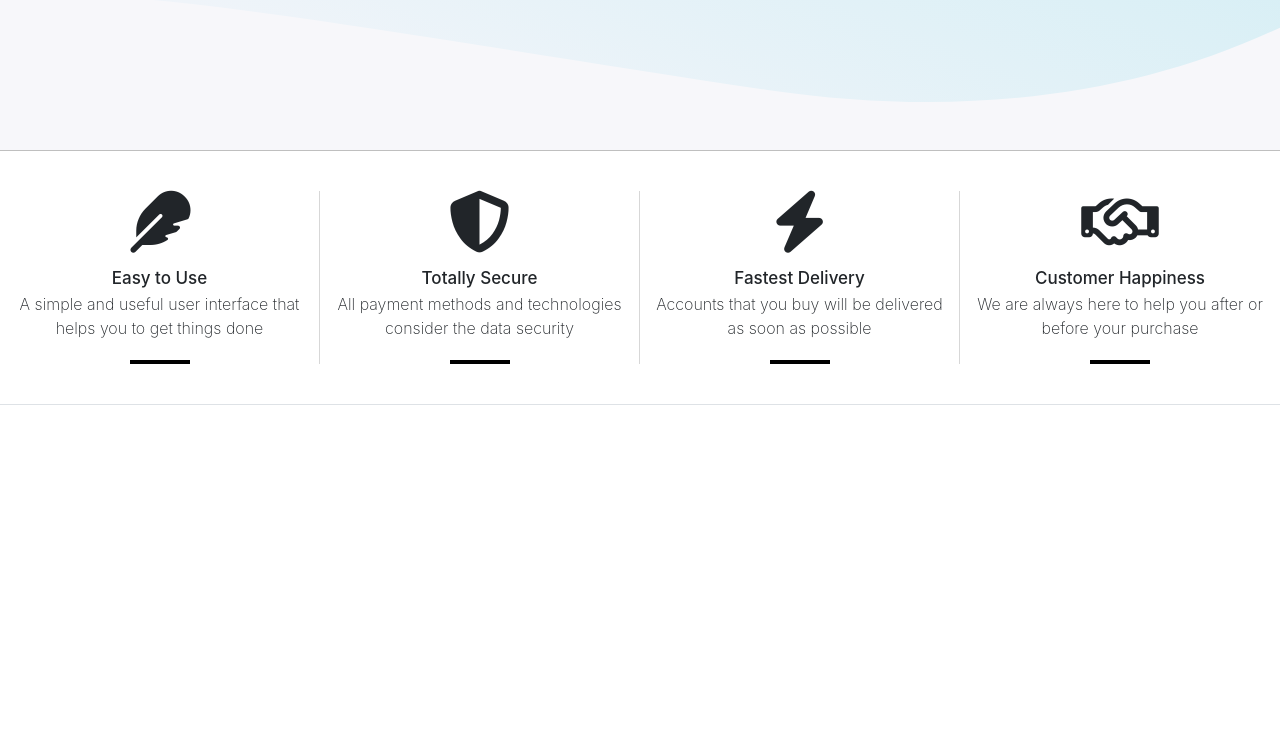
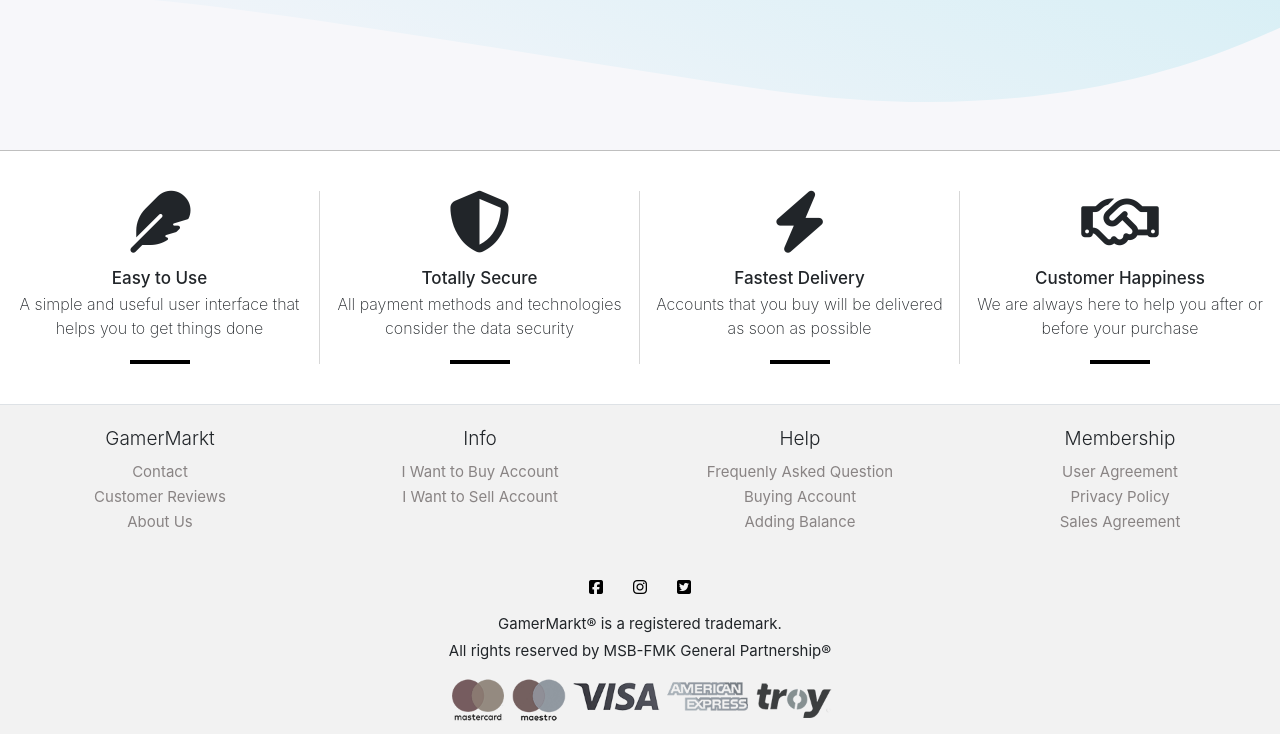
Before and after one commit to dtrongphuc/Gamermarkt, a website: page src/index.html in a window 1280 px wide. Shown: the part 2439-3173 px from the top of the page. Before the commit the page ends 2844 px from the top, so only its background shows below. Drawn offline with nearby package versions, Linux system fonts and the light colour scheme.

Commit message:
add main-footer

```diff
--- a/src/index.html
+++ b/src/index.html
@@ -351,7 +351,65 @@
             </div>
         </main>
         <footer class="main-footer">
-
+            <div class="container">
+                <div class="row">
+                    <ul class="footer-list col-md-3">
+                        <p class="footer-list__heading">GamerMarkt</p>
+                        <li class="footer-list__item">
+                            <a href="" class="footer-list__item-link">Contact</a>
+                        </li>
+                        <li class="footer-list__item">
+                            <a href="" class="footer-list__item-link">Customer Reviews</a>
+                        </li>
+                        <li class="footer-list__item">
+                            <a href="" class="footer-list__item-link">About Us</a>
+                        </li>
+                    </ul>
+                    <ul class="footer-list col-md-3">
+                        <p class="footer-list__heading">Info</p>
+                        <li class="footer-list__item">
+                            <a href="" class="footer-list__item-link">I Want to Buy Account</a>
+                        </li>
+                        <li class="footer-list__item">
+                            <a href="" class="footer-list__item-link">I Want to Sell Account</a>
+                        </li>
+                    </ul>
+                    <ul class="footer-list col-md-3">
+                        <p class="footer-list__heading">Help</p>
+                        <li class="footer-list__item">
+                            <a href="" class="footer-list__item-link">Frequenly Asked Question</a>
+                        </li>
+                        <li class="footer-list__item">
+                            <a href="" class="footer-list__item-link">Buying Account</a>
+                        </li>
+                        <li class="footer-list__item">
+                            <a href="" class="footer-list__item-link">Adding Balance</a>
+                        </li>
+                    </ul>
+                    <ul class="footer-list col-md-3">
+                        <p class="footer-list__heading">Membership</p>
+                        <li class="footer-list__item">
+                            <a href="" class="footer-list__item-link">User Agreement</a>
+                        </li>
+                        <li class="footer-list__item">
+                            <a href="" class="footer-list__item-link">Privacy Policy</a>
+                        </li>
+                        <li class="footer-list__item">
+                            <a href="" class="footer-list__item-link">Sales Agreement</a>
+                        </li>
+                    </ul>
+                </div>
+                <div class="row mt-3 d-flex justify-content-center align-items-center">
+                    <i class="fab fa-facebook-square p-4 text-black"></i>
+                    <i class="fab fa-instagram p-4 text-black"></i>
+                    <i class="fab fa-twitter-square p-4 text-black"></i>
+                </div>
+                <div class="row d-flex flex-column align-items-center">
+                    <p class="footer__txt">GamerMarkt® is a registered trademark.</p>
+                    <p class="footer__txt">All rights reserved by MSB-FMK General Partnership®</p>
+                    <img src="./images/payment.png" alt="" class="footer__img">
+                </div>
+            </div>
         </footer>
     </div>
 
--- a/src/scss/footer/_footer-home.scss
+++ b/src/scss/footer/_footer-home.scss
@@ -0,0 +1,44 @@
+.main-footer {
+    padding: 20px 0 10px;
+    background-color: #F2F2F2;
+}
+
+.footer-list {
+    padding-bottom: 20px;
+    text-align: center;
+
+    &__heading {
+        font-size: 1.9rem;
+        font-weight: 350;
+        color: $text-color;
+        margin-bottom: 6px;
+    }
+
+    &__item {
+        &-link {
+            font-size: 1.5rem;
+            color: #898484;
+            line-height: 1.6;
+
+            &:hover {
+                color: #898484;
+                text-decoration: underline;
+            }
+        }
+    }
+}
+
+.text-black {
+    color: #000;
+}
+
+.footer__txt {
+    font-size: 1.5rem;
+    color: $text-color;
+    line-height: 1.8;
+}
+
+.footer__img {
+    margin-top: 12px;
+    width: 400px;
+}
```
Also changed, not shown: src/css/main.css, src/images/payment.png (added).
